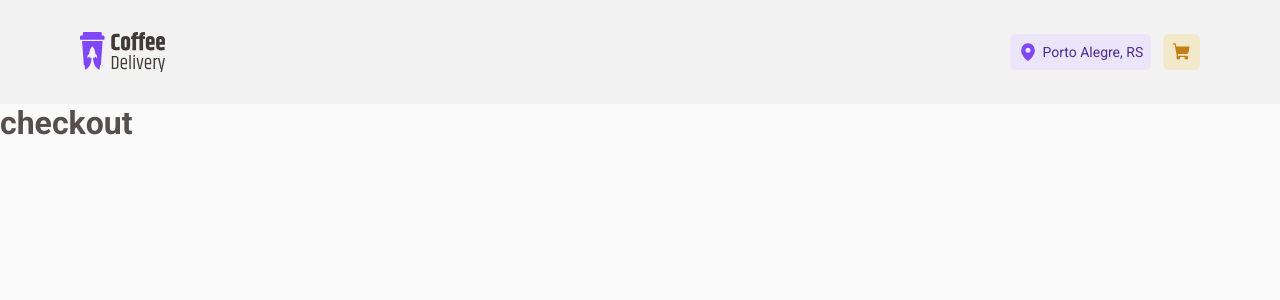
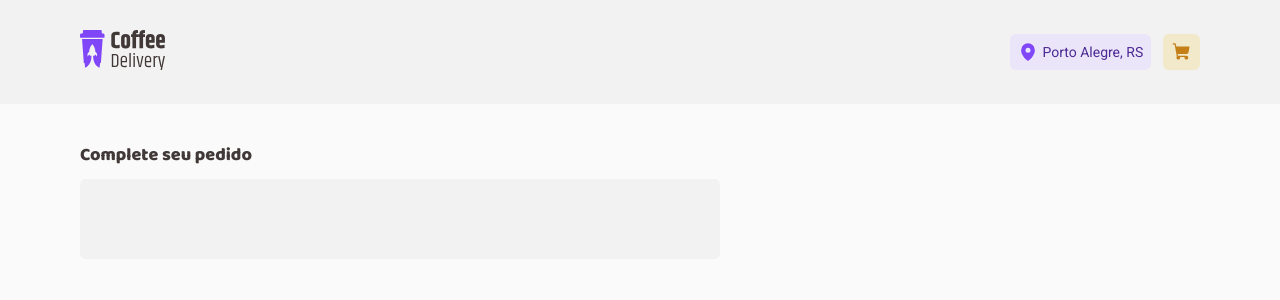
Before and after one commit to MarcoDevelop/Coffee-Delivery, a React (Vite) app: page /checkout in a window 1280 px wide. Shown: the top 300 px of the page. Built offline with nearby package versions, Linux system fonts and the light colour scheme.

Commit message:
Estrutura form checkout

```diff
--- /dev/null
+++ b/src/components/CheckoutForm/index.tsx
@@ -0,0 +1,13 @@
+import { TitleText } from '../../styles/themes/global'
+import { CheckoutFormContainer, FormSectionContainer } from './styles'
+
+export function CheckoutForm() {
+  return (
+    <CheckoutFormContainer>
+      <TitleText size="xs" color="subtitle">
+        Complete seu pedido
+      </TitleText>
+      <FormSectionContainer></FormSectionContainer>
+    </CheckoutFormContainer>
+  )
+}
--- /dev/null
+++ b/src/components/CheckoutForm/styles.ts
@@ -0,0 +1,14 @@
+import styled from 'styled-components'
+import { SectionBase } from '../../pages/Checkout/styles'
+
+export const CheckoutFormContainer = styled.div`
+  display: flex;
+  flex-direction: column;
+  gap: 0.75rem;
+  width: 40rem;
+`
+export const FormSectionContainer = styled(SectionBase)`
+  display: flex;
+  flex-direction: column;
+  gap: 2rem;
+`
--- a/src/components/Header/index.tsx
+++ b/src/components/Header/index.tsx
@@ -2,21 +2,26 @@ import { HeaderButton, HeaderButtonsContainer, HeaderContainer } from './styles'
 import { MapPin, ShoppingCart } from 'phosphor-react'
 
 import logoImg from '../../assets/logo.svg'
+import { NavLink } from 'react-router-dom'
 
 export function Header() {
   return (
     <HeaderContainer>
       <div className="container">
-        <img src={logoImg} alt="" />
+        <NavLink to="/">
+          <img src={logoImg} alt="" />
+        </NavLink>
 
         <HeaderButtonsContainer>
           <HeaderButton variant="purple">
             <MapPin size={20} weight="fill" />
             Porto Alegre, RS
           </HeaderButton>
-          <HeaderButton variant="yellow">
-            <ShoppingCart size={20} weight="fill" />
-          </HeaderButton>
+          <NavLink to="/checkout">
+            <HeaderButton variant="yellow">
+              <ShoppingCart size={20} weight="fill" />
+            </HeaderButton>
+          </NavLink>
         </HeaderButtonsContainer>
       </div>
     </HeaderContainer>
--- a/src/pages/Checkout/index.tsx
+++ b/src/pages/Checkout/index.tsx
@@ -1,7 +1,10 @@
+import { CheckoutForm } from '../../components/CheckoutForm'
+import { CheckoutContainer } from './styles'
+
 export function Checkout() {
   return (
-    <div>
-      <h1>checkout</h1>
-    </div>
+    <CheckoutContainer className="container">
+      <CheckoutForm />
+    </CheckoutContainer>
   )
 }
--- a/src/pages/Checkout/styles.ts
+++ b/src/pages/Checkout/styles.ts
@@ -0,0 +1,15 @@
+import styled from 'styled-components'
+
+export const CheckoutContainer = styled.form`
+  margin-top: 2.5rem;
+  display: flex;
+  justify-content: space-between;
+  gap: 2rem;
+`
+
+export const SectionBase = styled.div`
+  width: 100%;
+  background: ${(props) => props.theme[`base-card`]};
+  border-radius: 6px;
+  padding: 2.5rem;
+`
```
